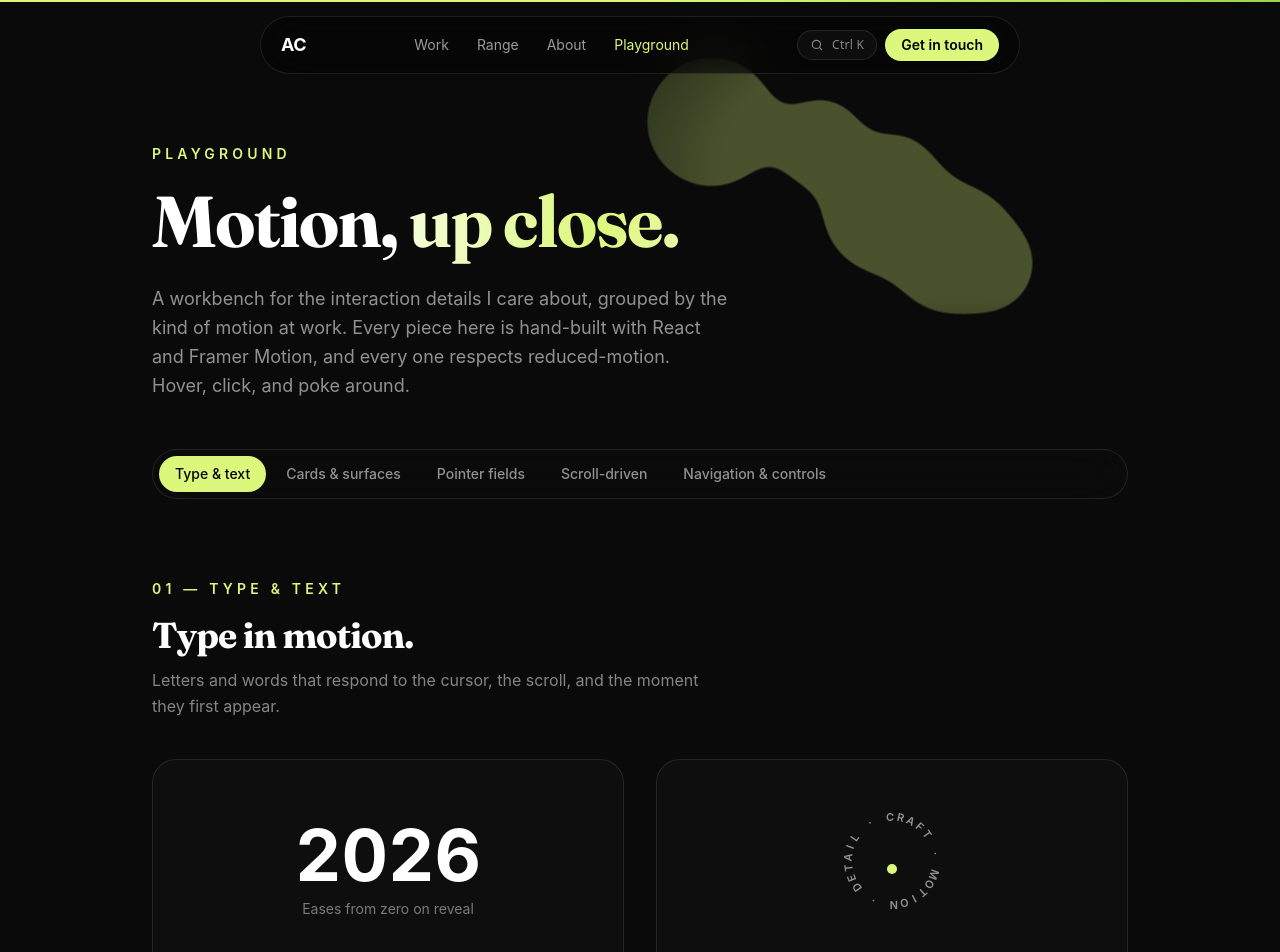
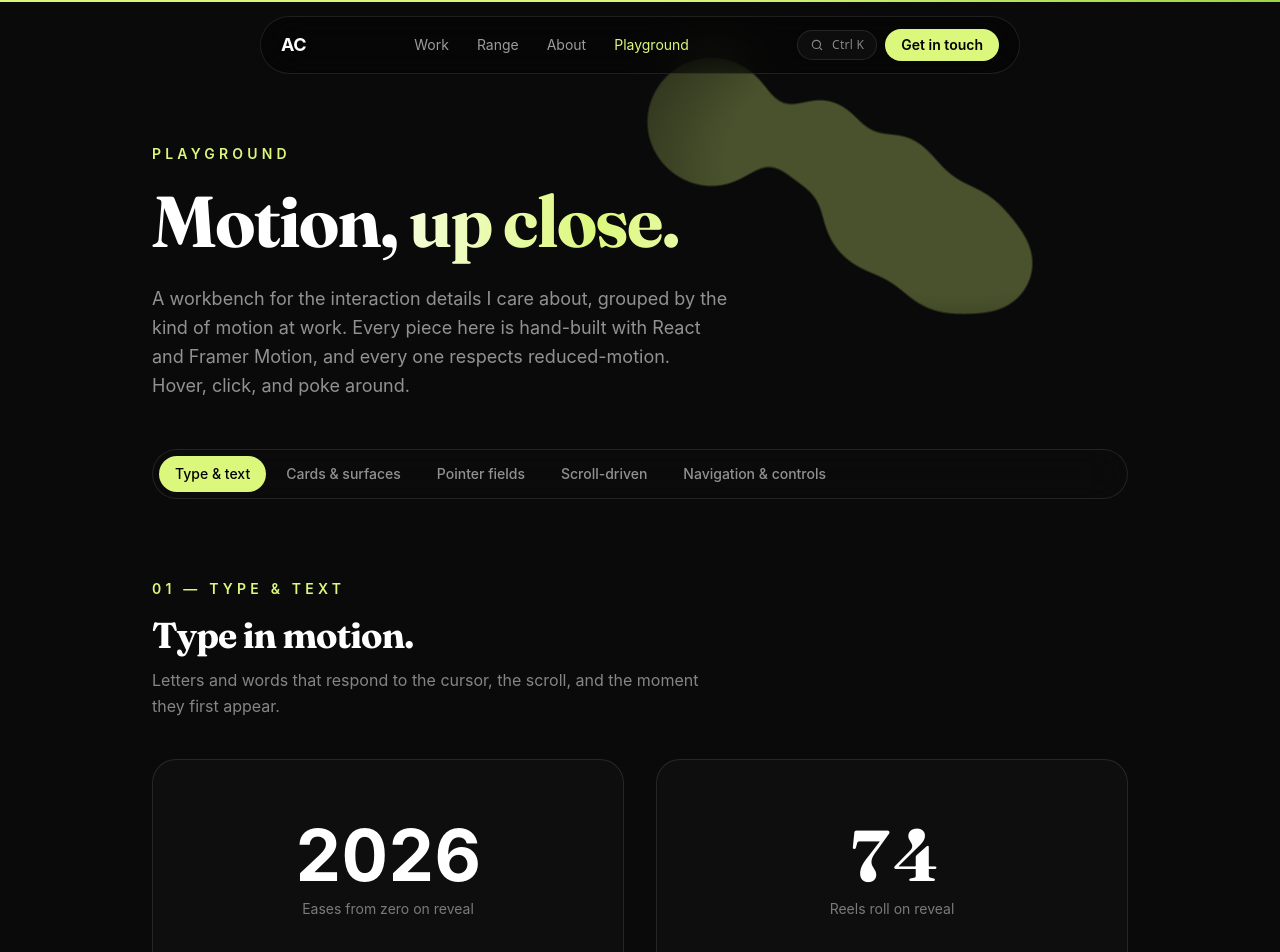
Before and after one commit to ArseniyCherednichenko/portfolio, a React (Vite) app: page /playground in a window 1280 px wide. Shown: the top 952 px of the page. Built offline with nearby package versions, Linux system fonts and the light colour scheme.

Commit message:
Playground: add the Odometer demo beside the animated counter in Type & text

```diff
--- a/src/pages/Playground.tsx
+++ b/src/pages/Playground.tsx
@@ -12,6 +12,7 @@ import { BorderBeam } from '../components/BorderBeam'
 import { CircularText } from '../components/CircularText'
 import { MagneticButton } from '../components/MagneticButton'
 import { AnimatedCounter } from '../components/AnimatedCounter'
+import { Odometer } from '../components/Odometer'
 import { DotGrid } from '../components/DotGrid'
 import { MagnetLines } from '../components/MagnetLines'
 import { ScrollVelocity } from '../components/ScrollVelocity'
@@ -393,6 +394,15 @@ export default function Playground() {
               <div className="text-center">
                 <AnimatedCounter value={2026} className="text-6xl font-bold tabular-nums sm:text-7xl" />
                 <p className="mt-2 text-sm text-white/45">Eases from zero on reveal</p>
+              </div>
+            </Experiment>
+          </Reveal>
+
+          <Reveal delay={0.05}>
+            <Experiment name="Odometer" note="Each digit is its own reel that rolls a full 0-9 turn and settles, higher places landing a beat before lower ones. A mechanical roll, not a text swap. Counts the craft on the home page.">
+              <div className="text-center">
+                <Odometer value={74} className="font-display text-6xl font-bold tracking-tight sm:text-7xl" />
+                <p className="mt-2 text-sm text-white/45">Reels roll on reveal</p>
               </div>
             </Experiment>
           </Reveal>
```
